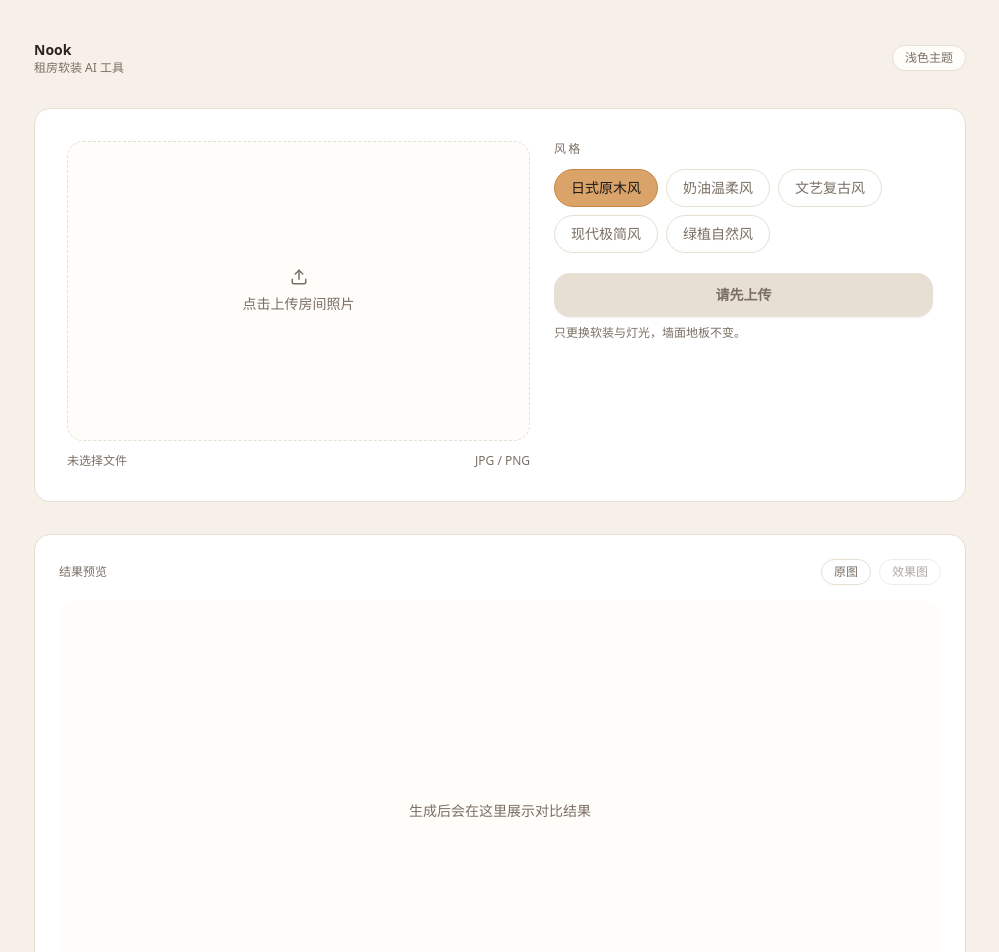
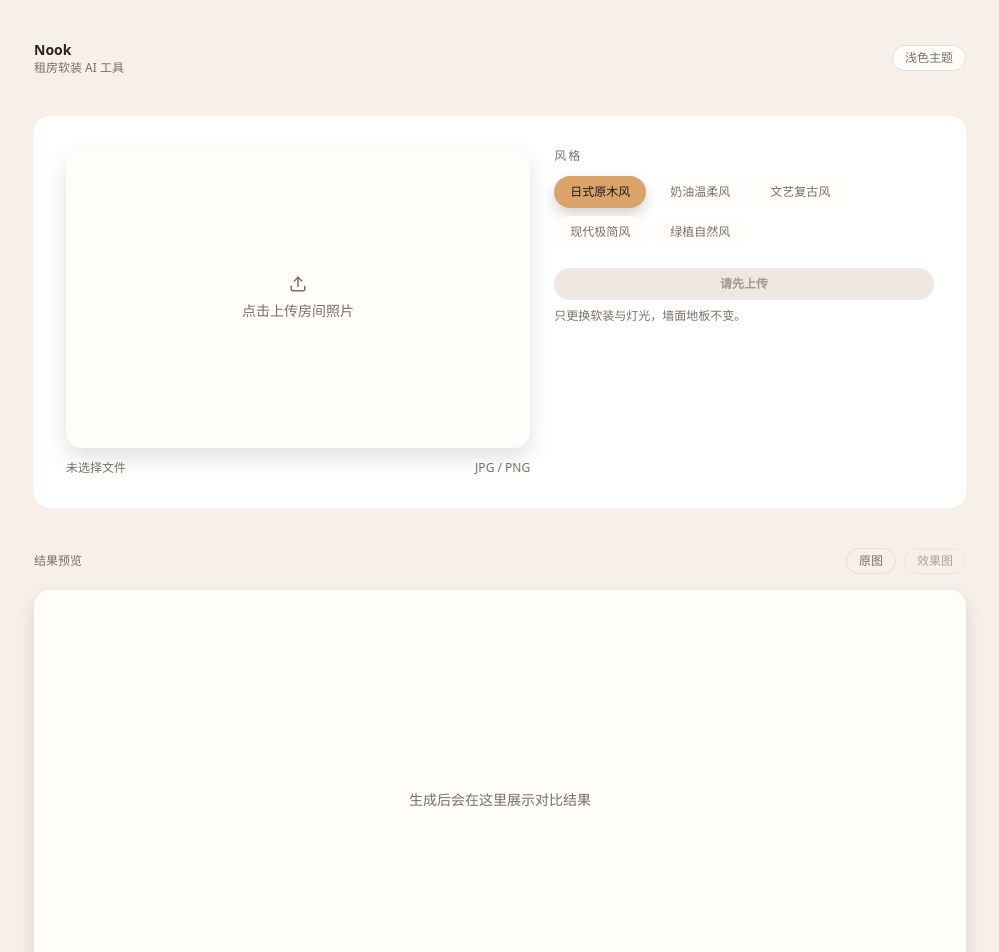
Before and after one commit to zzi12138/nookai, a Next.js app: page / in a window 1280 px wide. Shown: the top 952 px of the page, without its empty margins (140-1139 px from the left). Built offline with nearby package versions, Linux system fonts and the light colour scheme.

Commit message:
refactor: refine tool UI hierarchy and visual weight

```diff
--- a/app/page.tsx
+++ b/app/page.tsx
@@ -183,8 +183,8 @@ export default function Page() {
   };
 
   return (
-    <div className="min-h-screen bg-[var(--bg)] text-[var(--text)]">
-      <div className="mx-auto flex min-h-screen w-full max-w-[980px] flex-col gap-8 px-6 pb-20 pt-10">
+    <div className="min-h-screen text-[var(--text)]">
+      <div className="mx-auto flex min-h-screen w-full max-w-[980px] flex-col gap-10 px-6 pb-20 pt-10">
         <header className="flex flex-wrap items-center justify-between gap-3">
           <div>
             <p className="text-sm font-semibold text-[var(--text)]">Nook</p>
@@ -199,7 +199,7 @@ export default function Page() {
           </button>
         </header>
 
-        <section className="rounded-2xl border border-[var(--border)] bg-[var(--panel)] p-6 shadow-[var(--shadow)] md:p-8">
+        <section className="rounded-2xl bg-[var(--panel)] p-6 shadow-[var(--shadow)] md:p-8">
           <div className="grid gap-6 lg:grid-cols-[1.1fr_0.9fr]">
             <div className="space-y-3">
               <motion.button
@@ -208,7 +208,7 @@ export default function Page() {
                 whileHover={{ scale: 1.01 }}
                 whileTap={{ scale: 0.99 }}
                 transition={spring}
-                className="group flex h-[300px] w-full items-center justify-center overflow-hidden rounded-2xl border border-dashed border-[var(--border)] bg-[var(--panel-soft)] text-[var(--text-muted)]"
+                className="group flex h-[300px] w-full items-center justify-center overflow-hidden rounded-2xl bg-[var(--panel-soft)] text-[var(--text-muted)] shadow-[0_10px_22px_rgba(12,6,2,0.12)]"
               >
                 {previewUrl ? (
                   <img
@@ -240,10 +240,10 @@ export default function Page() {
                         key={item}
                         type="button"
                         onClick={() => setTheme(item)}
-                        className={`rounded-full border px-4 py-2 text-sm transition ${
+                        className={`rounded-full px-4 py-2 text-xs font-medium transition ${
                           active
-                            ? 'border-[var(--accent-strong)] bg-[var(--accent)] text-stone-900'
-                            : 'border-[var(--border)] bg-transparent text-[var(--text-muted)]'
+                            ? 'bg-[var(--accent)] text-stone-900 shadow-[0_6px_14px_rgba(12,6,2,0.18)]'
+                            : 'bg-[var(--panel-soft)] text-[var(--text-muted)] hover:bg-[var(--panel)]'
                         }`}
                       >
                         {item}
@@ -261,10 +261,10 @@ export default function Page() {
                   whileTap={{ scale: 0.98 }}
                   transition={spring}
                   disabled={!previewUrl || isLoading}
-                  className={`w-full rounded-2xl px-5 py-3 text-sm font-semibold shadow-sm ${
+                  className={`w-full rounded-full px-4 py-2 text-xs font-semibold transition ${
                     previewUrl && !isLoading
-                      ? 'bg-[var(--accent)] text-stone-900'
-                      : 'bg-[var(--border)] text-[var(--text-muted)]'
+                      ? 'bg-[var(--accent-strong)] text-stone-900 shadow-[0_8px_18px_rgba(12,6,2,0.2)]'
+                      : 'bg-[var(--border)] text-[var(--text-muted)] opacity-70'
                   }`}
                 >
                   {previewUrl ? '生成效果图' : '请先上传'}
@@ -278,7 +278,7 @@ export default function Page() {
           </div>
         </section>
 
-        <section className="rounded-2xl border border-[var(--border)] bg-[var(--panel)] p-6 shadow-[var(--shadow)]">
+        <section className="space-y-4">
           <div className="flex flex-wrap items-center justify-between gap-3 text-xs text-[var(--text-muted)]">
             <span>结果预览</span>
             <div className="flex gap-2">
@@ -307,7 +307,7 @@ export default function Page() {
               </button>
             </div>
           </div>
-          <div className="mt-4 overflow-hidden rounded-2xl bg-[var(--panel-soft)]">
+          <div className="overflow-hidden rounded-2xl bg-[var(--panel-soft)] shadow-[0_8px_20px_rgba(12,6,2,0.12)]">
             {displayImage ? (
               <img
                 src={displayImage}
```
